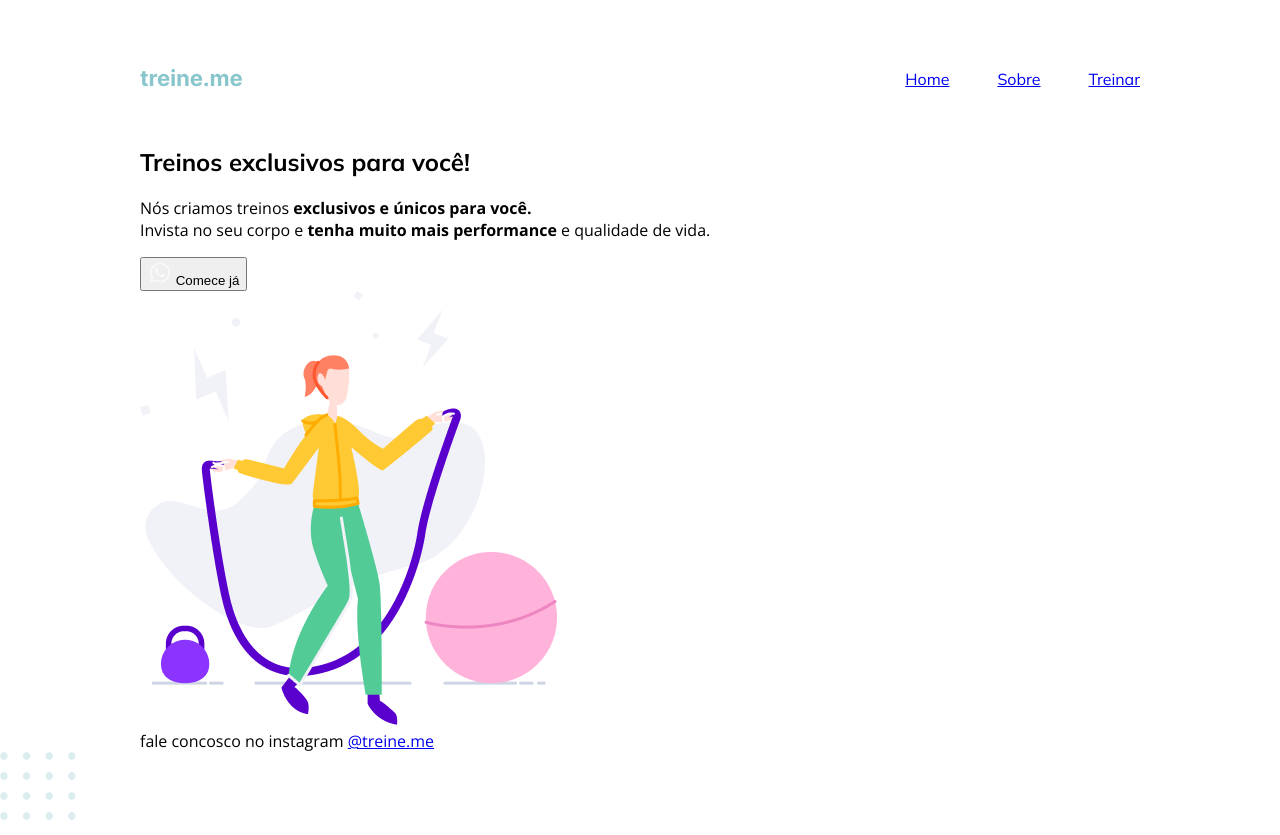
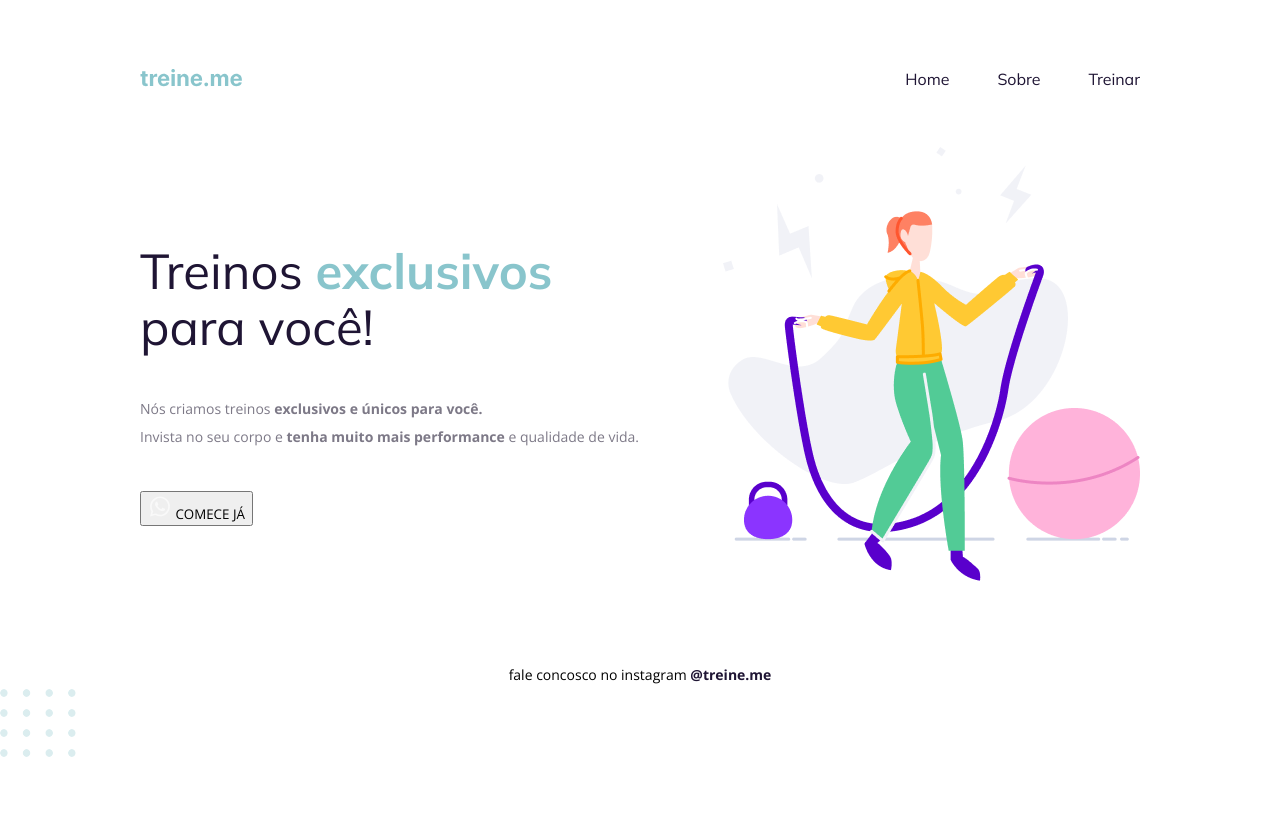
Before and after one commit to marcoantoniofranco/landing-page-treine.me, a plain HTML site: page index.html in a window 1280 px wide. After the commit the page ends 800 px from the top, so only its background shows below. Drawn offline with nearby package versions, Linux system fonts and the light colour scheme.

Commit message:
fix: correção posicionamento

```diff
--- a/assets/css/style.css
+++ b/assets/css/style.css
@@ -23,7 +23,62 @@ ul {
   padding: 0;
 }
 
+a {
+  color: #1f1534;
+  text-decoration: none;
+}
+
+ul li a:hover {
+  font-weight: 700;
+}
+
 h1,
 ul {
   font-family: 'Mulish', sans-serif;
 }
+
+main {
+  display: flex;
+  justify-content: space-between;
+  align-items: center;
+}
+
+h1 {
+  font-size: 49px;
+  line-height: 56px;
+  color: #1f1534;
+
+  font-weight: 400;
+
+  width: 490px;
+}
+
+h1 span {
+  color: #89c5cc;
+  font-weight: 700;
+}
+
+section p {
+  font-size: 14px;
+  line-height: 28px;
+  color: #7d7987;
+
+  margin: 40px 0;
+}
+
+button {
+  text-transform: uppercase;
+  font-family: 'Open Sans', sans-serif;
+}
+
+footer {
+  font-size: 14px;
+  line-height: 28px;
+  margin-top: 80px;
+
+  text-align: center;
+}
+
+footer a {
+  font-weight: 700;
+}
--- a/index.html
+++ b/index.html
@@ -27,7 +27,7 @@
       </nav>
       <main>
         <section class="text">
-          <h1>Treinos exclusivos para você!</h1>
+          <h1>Treinos <span>exclusivos</span> para você!</h1>
 
           <p>
             Nós criamos treinos <strong>exclusivos e únicos para você.</strong>
```
